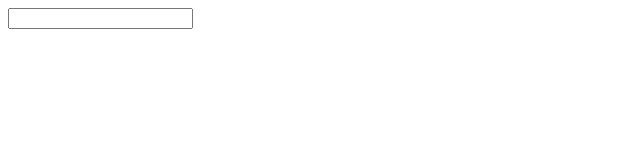
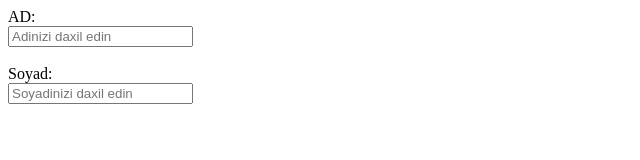
Before and after one commit to elmirahtm/newcode, a plain HTML site: page index.html in a window 1280 px wide. Shown: the whole page, without its empty margins (0-640 px from the left). Drawn offline with Linux system fonts and the light colour scheme.

Commit message:
index2message

```diff
--- a/index.html
+++ b/index.html
@@ -10,7 +10,11 @@
 
 <div>
 <form >
-<input type="text">
+ AD: <br>
+  <input type="text" name="name" placeholder="Adinizi daxil edin"> <br><br>
+ Soyad: <br>
+  <input type="text" name="surname" placeholder="Soyadinizi daxil edin" readonly>
+
 
 </form>
 
```
